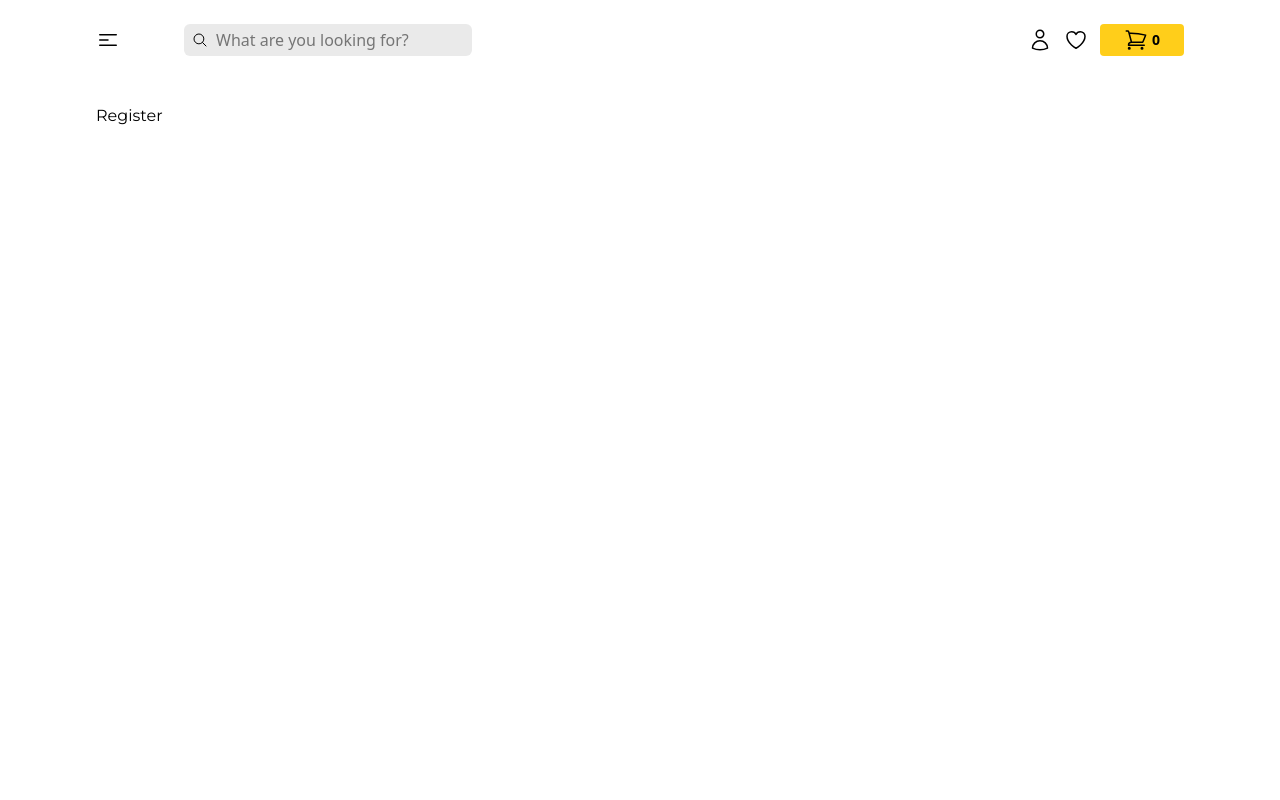
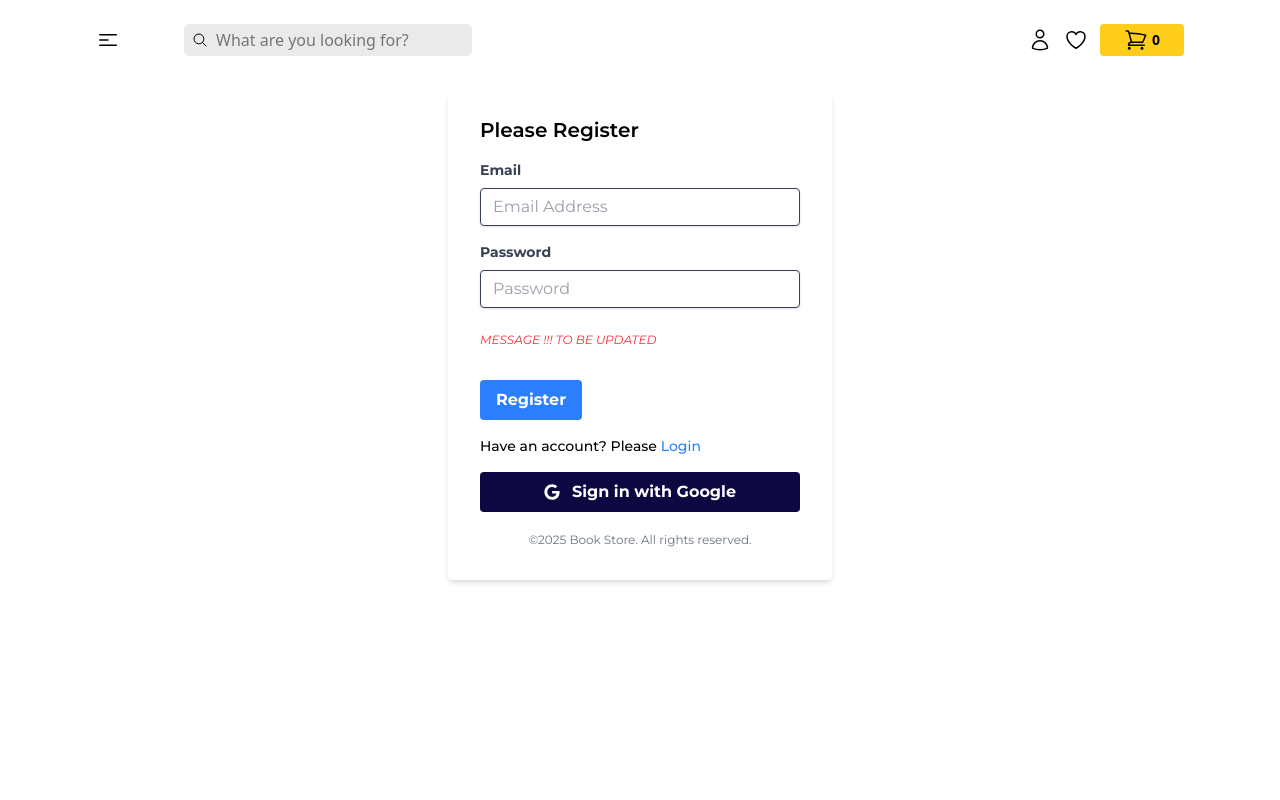
Before and after one commit to DaliborStoyanchov/mern, a React (Vite) app in the folder book-store-app/frontend/: page /register in a window 1280 px wide. Shown: the top 800 px of the page. Built offline with nearby package versions, Linux system fonts and the light colour scheme.

Commit message:
feat: add register page

```diff
--- a/book-store-app/frontend/src/components/Login/Login.tsx
+++ b/book-store-app/frontend/src/components/Login/Login.tsx
@@ -14,6 +14,10 @@ const Login = () => {
   } = useForm();
 
   const onSubmit = (data: any) => console.log(data);
+
+  const handleGoogleSignIn = () => {
+    console.log("GOOGLE SIGN IN");
+  };
 
   return (
     <div className="h-[calc(100vh-320px)] flex justify-center items-center">
@@ -71,7 +75,10 @@ const Login = () => {
           </Link>{" "}
         </p>
         <div className="mt-4">
-          <button className="w-full flex flex-wrap gap-1 items-center justify-center bg-[#0D0842] hover:bg-blue-900 text-white font-bold py-2 px-4 rounded focus:outline-none">
+          <button
+            onClick={handleGoogleSignIn}
+            className="w-full flex flex-wrap gap-1 items-center justify-center bg-[#0D0842] hover:bg-blue-900 text-white font-bold py-2 px-4 rounded focus:outline-none"
+          >
             <FaGoogle className="mr-2" /> Sign in with Google
           </button>
         </div>
--- a/book-store-app/frontend/src/components/Register/Register.tsx
+++ b/book-store-app/frontend/src/components/Register/Register.tsx
@@ -1,5 +1,92 @@
+import { useState } from "react";
+import { useForm } from "react-hook-form";
+import { FaGoogle } from "react-icons/fa";
+import { Link } from "react-router-dom";
+
 const Register = () => {
-  return <div>Register</div>;
+  const [message, setMessage] = useState("MESSAGE !!! TO BE UPDATED");
+  const {
+    register,
+    handleSubmit,
+    watch,
+    formState: { errors },
+  } = useForm();
+
+  const onSubmit = (data: any) => console.log(data);
+
+  const handleGoogleSignIn = () => {
+    console.log("GOOGLE SIGN IN");
+  };
+
+  return (
+    <div className="h-[calc(100vh-320px)] flex justify-center items-center">
+      <div className="w-full max-w-sm mx-auto bg-white shadow-md rounded px-8 pt-6 pb-8 mb-4">
+        <h2 className="text-xl font-semibold mb-4">Please Register </h2>
+        <form onSubmit={handleSubmit(onSubmit)}>
+          <div className="mb-4">
+            <label
+              className="block text-gray-700 text-sm font-bold mb-2"
+              htmlFor="username"
+            >
+              Email
+            </label>
+            <input
+              className="shadow appearance-none border rounded w-full py-2 px-3 text-gray-700 leading-tight focus:outline-none focus:shadow-outline"
+              id="email"
+              type="email"
+              placeholder="Email Address"
+              defaultValue=""
+              {...register("email", { required: true })}
+            />
+          </div>
+          <div className="mb-6">
+            <label
+              className="block text-gray-700 text-sm font-bold mb-2"
+              htmlFor="password"
+            >
+              Password
+            </label>
+            <input
+              className="shadow appearance-none border rounded w-full py-2 px-3 text-gray-700 leading-tight focus:outline-none focus:shadow-outline"
+              id="password"
+              type="password"
+              placeholder="Password"
+              defaultValue=""
+              {...register("password", { required: true })}
+            />
+          </div>
+          {message && (
+            <p className="text-red-500 text-xs italic mb-8">{message}</p>
+          )}
+          <div className="flex flex-wrap space-y-2.5 items-center justify-between">
+            <button
+              className="bg-blue-500 hover:bg-blue-700 text-white font-bold py-2 px-4 rounded focus:outline-none focus:shadow-outline"
+              type="submit"
+            >
+              Register
+            </button>
+          </div>
+        </form>
+        <p className="align-baseline font-medium mt-4 text-sm">
+          Have an account? Please{" "}
+          <Link to={"/login"} className="text-blue-500 hover:text-blue-700">
+            Login
+          </Link>{" "}
+        </p>
+        <div className="mt-4">
+          <button
+            onClick={handleGoogleSignIn}
+            className="w-full flex flex-wrap gap-1 items-center justify-center bg-[#0D0842] hover:bg-blue-900 text-white font-bold py-2 px-4 rounded focus:outline-none"
+          >
+            <FaGoogle className="mr-2" /> Sign in with Google
+          </button>
+        </div>
+        <p className="mt-5 text-center text-gray-500 text-xs">
+          &copy;2025 Book Store. All rights reserved.
+        </p>
+      </div>
+    </div>
+  );
 };
 
 export default Register;
```
